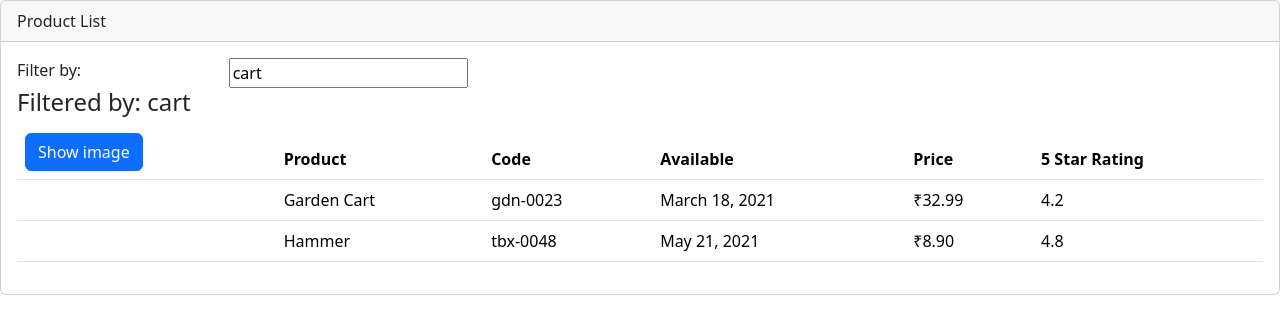
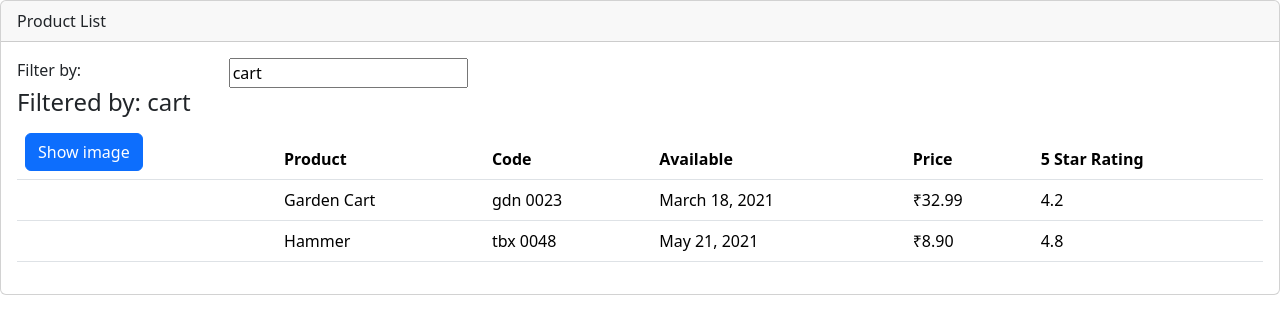
Before and after one commit to Umarfarooq88/Product_Lens, an Angular app: page / in a window 1280 px wide. Shown: the top 334 px of the page. Built offline with nearby package versions, Linux system fonts and the light colour scheme.

Commit message:
Custom pipe (Convert "-" to " ")

```diff
--- a/src/app/app.module.ts
+++ b/src/app/app.module.ts
@@ -4,11 +4,13 @@ import { BrowserModule } from '@angular/platform-browser';
 import { AppComponent } from './app.component';
 import { ProductListComponent } from './products/product-list.component';
 import { FormsModule } from '@angular/forms';
+import { ConvertToSpacesPipe } from './shared/convert-to-spaces.pipe';
 
 @NgModule({
   declarations: [
     AppComponent,
-    ProductListComponent
+    ProductListComponent,
+    ConvertToSpacesPipe
   ],
   imports: [
     BrowserModule,
--- a/src/app/products/product-list.component.html
+++ b/src/app/products/product-list.component.html
@@ -41,7 +41,7 @@
                   [style.margin.px]="imageMargin">
             </td>
             <td>{{ product.productName }}</td>
-            <td>{{ product.productCode | lowercase}}</td>
+            <td>{{ product.productCode | lowercase | convertToSpaces:"-"}}</td>
             <td>{{ product.releaseDate }}</td>
             <td>{{ product.price | currency:"INR":"symbol":"1.2-2"}}</td>
             <td>{{ product.starRating }}</td>
--- /dev/null
+++ b/src/app/shared/convert-to-spaces.pipe.ts
@@ -0,0 +1,11 @@
+import { Pipe, PipeTransform } from "@angular/core";
+
+@Pipe({
+  name: 'convertToSpaces'
+})
+export class ConvertToSpacesPipe implements PipeTransform {
+
+  transform(value: string, character: string): string {
+    return value.replace(character, ' ');
+  }
+}
```
